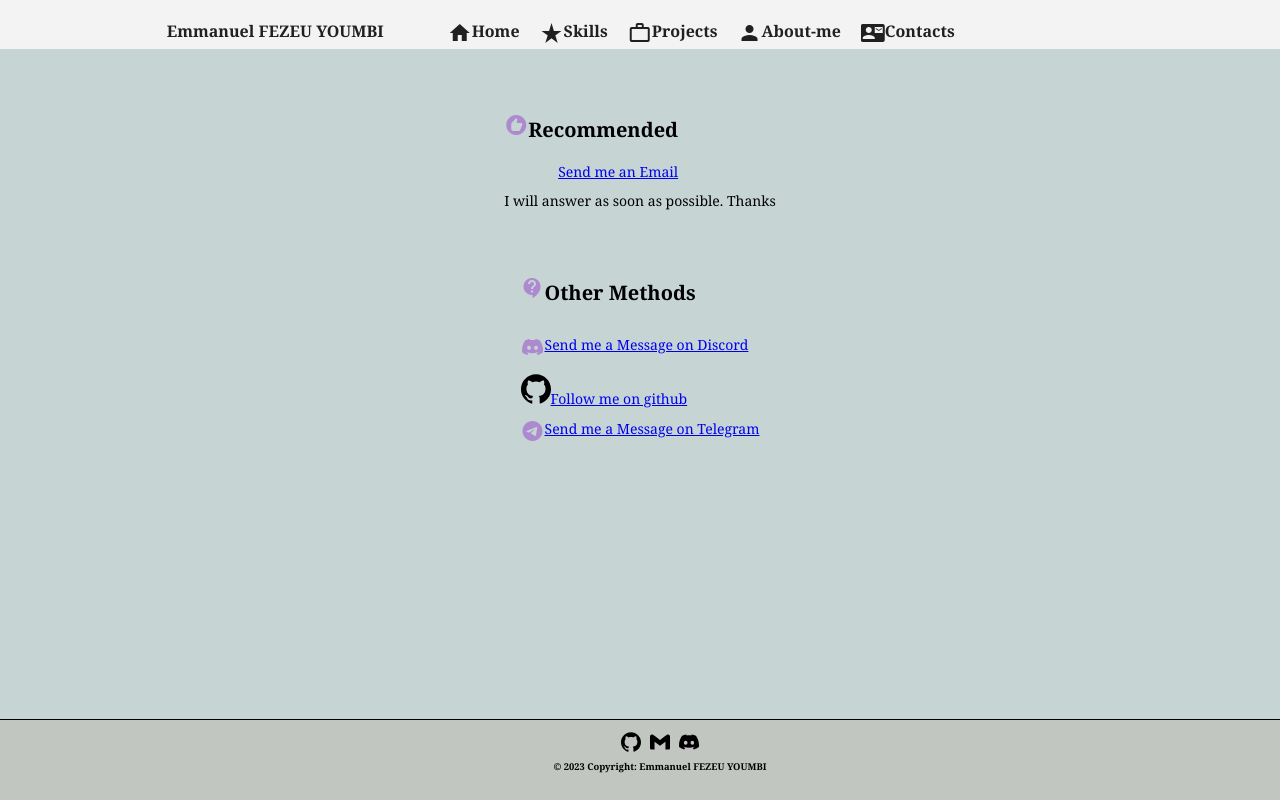
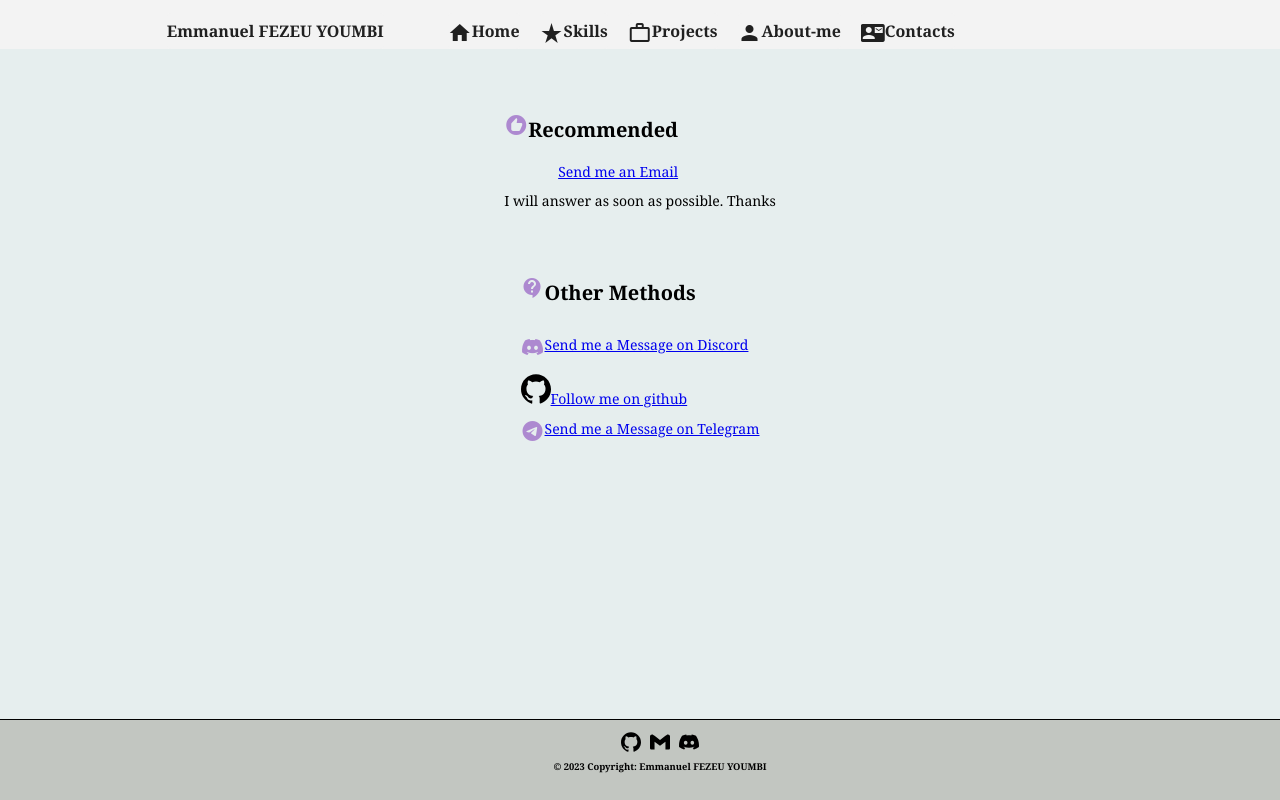
Before and after one commit to FYE237/fye.github.io, an Angular app: page /Contacts in a window 1280 px wide. Built offline with nearby package versions, Linux system fonts and the light colour scheme.

Commit message:
TOPIC : Contact OKAY

```diff
--- a/src/app/contacts/contacts.component.css
+++ b/src/app/contacts/contacts.component.css
@@ -16,7 +16,7 @@
     .contenu{
         display: flex;
         flex-direction: column;
-        background-color: rgb(198, 212, 212);
+        background-color: rgb(230, 238, 238);
         flex-grow: 1;
         width: 100%;
         height: 100%;
@@ -61,7 +61,7 @@
     .container {
         display: flex;
         flex-direction: column;
-        width: 100%;
+        /* width: 100%; */
         flex-grow: 1  ;
         gap: 5%;
         margin-left: 10%;
```
Also changed, not shown: 3 other files (tests, documents, lock files or other folders).
